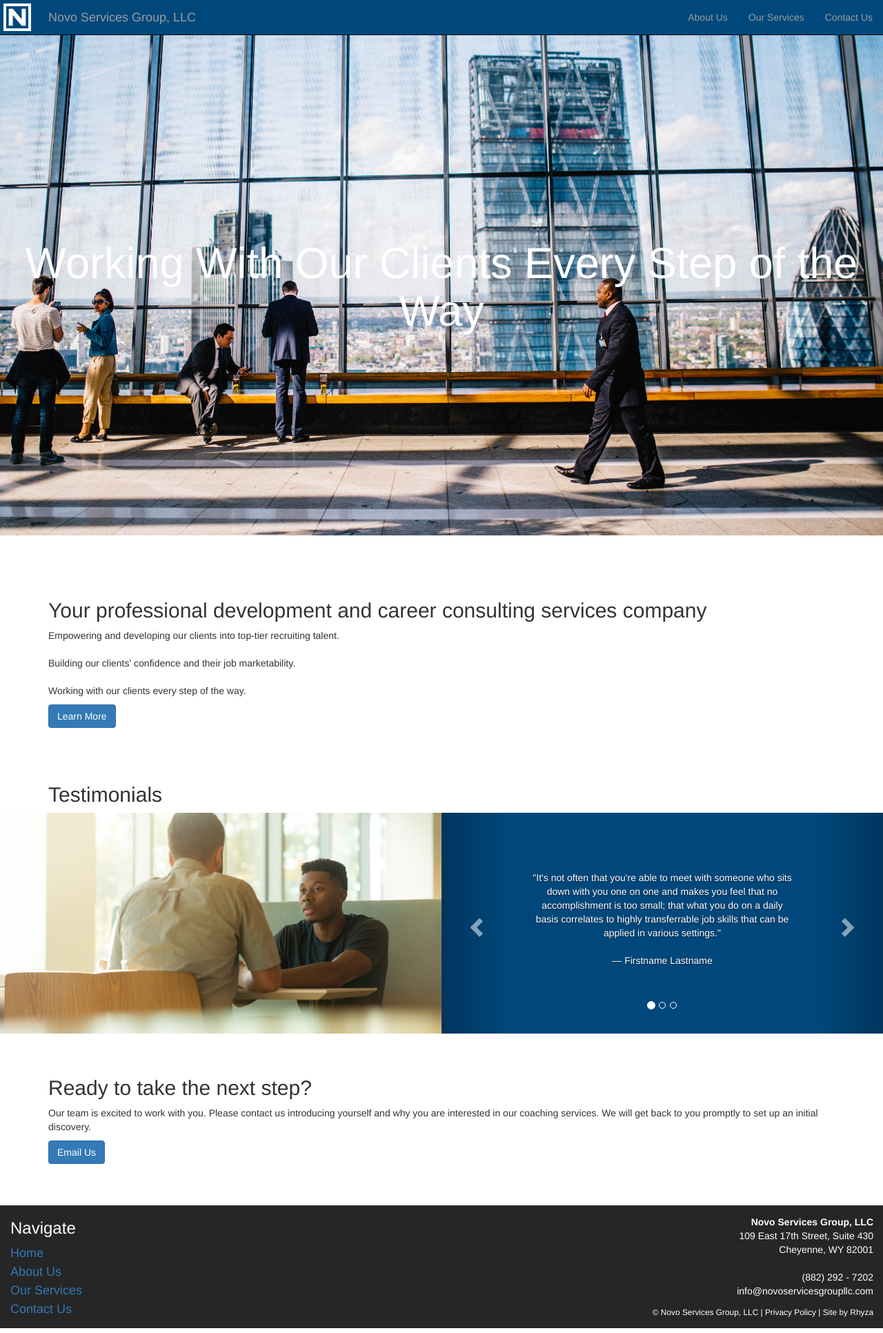
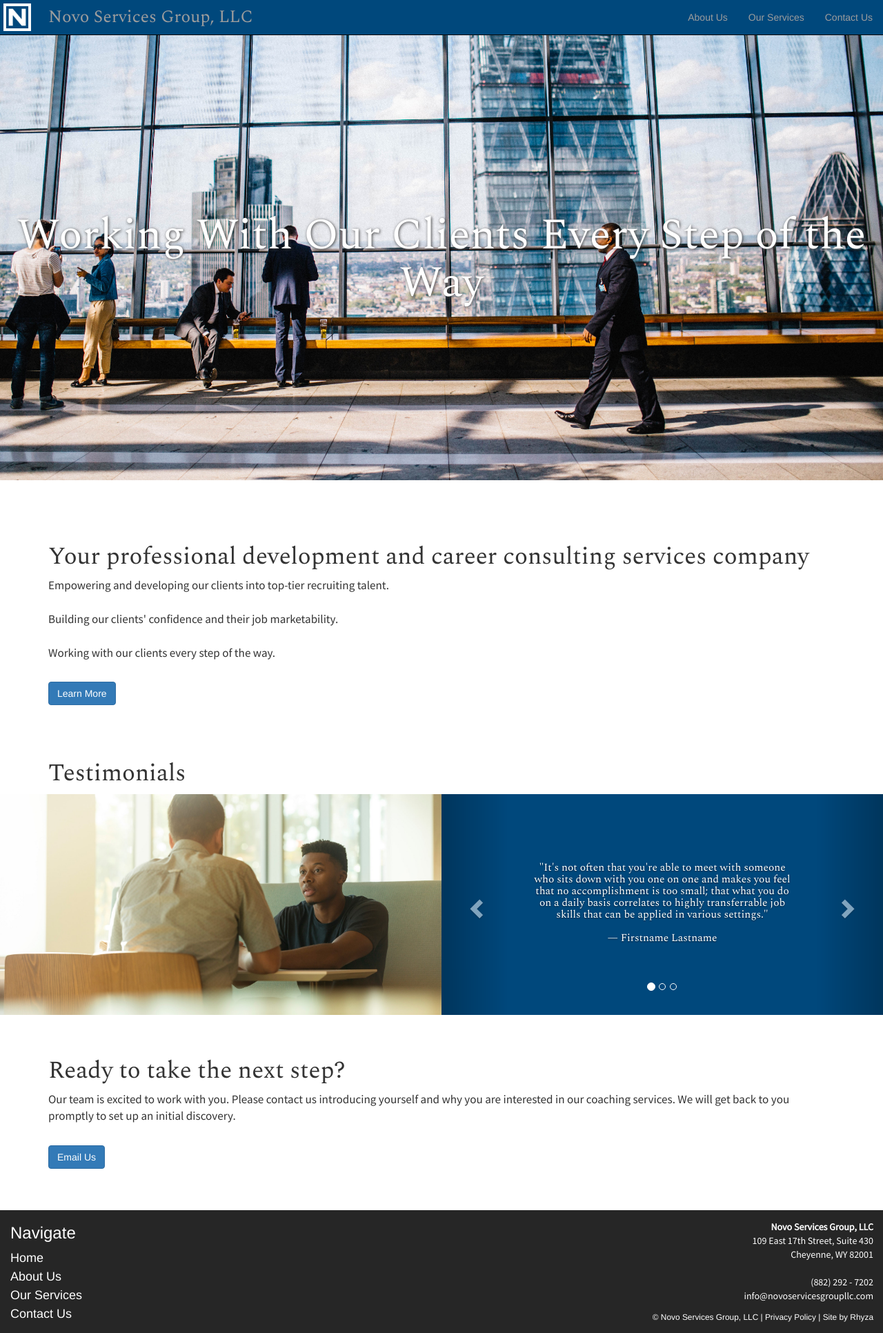
Before and after one commit to rhyza/nsg, a PHP site: page / in a window 1280 px wide. Shown: the whole page at 69% size. Run offline with PHP 8.4, Linux system fonts and the light colour scheme.

Commit message:
Change all font
Used Spectral and Source Sans Pro.
Add a break between text and action buttons.

```diff
--- a/css/main.css
+++ b/css/main.css
@@ -1,3 +1,15 @@
+h1, h2, h5, .navbar-brand {
+    font-family: 'Spectral', serif;
+}
+
+p {
+    font-family: 'Source Sans Pro', sans-serif;
+}
+
+a {
+    color: white;
+}
+
 .navbar-inverse {
     background-color: #00487C;
     color: white;
@@ -12,8 +24,16 @@
     width: auto;
 }
 
+.navbar-brand {
+    font-size: 1.8em;
+}
+
 .header-home {
     background-image:url("../img/home.jpg");
+}
+
+h1 {
+    text-shadow: 1px 1px 4px #404040;
 }
 
 .jumbotron {
@@ -21,8 +41,8 @@
     color: white;
     text-align: center;
     color: white;
-    padding-top: 35vh;
-    padding-bottom: 35vh;
+    padding-top: 30vh;
+    padding-bottom: 30vh;
     background-repeat: no-repeat;
     background-size: cover;
     color: white;
@@ -31,6 +51,14 @@
 
 .blurb {
     padding-top: 3em;
+}
+
+.blurb>h2 {
+    font-size: 2.5em;
+}
+
+.blurb>p {
+    font-size: 1.22em;
 }
 
 .no-gutter {
@@ -52,6 +80,10 @@
 .carousel .item {
     background-color: #00487C;
     height: 40vh;
+}
+
+h5 {
+    font-size: 1.1em;
 }
 
 .footer {
--- a/html/home.html
+++ b/html/home.html
@@ -10,7 +10,7 @@
     <p>Empowering and developing our clients into top-tier recruiting talent.
     <br><br>Building our clients' confidence and their job marketability.
     <br><br>Working with our clients every step of the way.</p>
-    <a class="btn btn-primary" href="#" role="button">Learn More</a>
+    <br><a class="btn btn-primary" href="#" role="button">Learn More</a>
     <br><br><br><br>
     <h2>Testimonials</h2>
   </div>
@@ -32,24 +32,24 @@
           <div class="item active">
             <div class="carousel-caption flex-container">
               <div>
-                <p>"It's not often that you're able to meet with someone who sits down with you one on one and makes you feel that no accomplishment is too small; that what you do on a daily basis correlates to highly transferrable job skills that can be applied in various settings."
-                <br><br>&mdash; Firstname Lastname</p>
+                <h5>"It's not often that you're able to meet with someone who sits down with you one on one and makes you feel that no accomplishment is too small; that what you do on a daily basis correlates to highly transferrable job skills that can be applied in various settings."
+                <br><br>&mdash; Firstname Lastname</h5>
               </div>
             </div>
           </div>
           <div class="item">
             <div class="carousel-caption flex-container">
               <div>
-                <p>"As a student coming from a non-target university, I found it very difficult to secure a summer investment banking internship. However, with the help and direct coaching I received from Novo Services Group, I was able to successfully land an internship at a top, bulge bracket investment bank as a Summer Analyst."
-                <br><br>&mdash; Firstname Lastname</p>
+                <h5>"As a student coming from a non-target university, I found it very difficult to secure a summer investment banking internship. However, with the help and direct coaching I received from Novo Services Group, I was able to successfully land an internship at a top, bulge bracket investment bank as a Summer Analyst."
+                <br><br>&mdash; Firstname Lastname</h5>
               </div>
             </div>
           </div>
           <div class="item">
             <div class="carousel-caption flex-container">
               <div>
-                <p>"Extremely professional and well worth the investment. Overall, I had the opportunity to work exclusively with my coach who made it possible for me to grow more both as a student and as a professional businessman."
-                <br><br>&mdash; Firstname Lastname</p>
+                <h5>"Extremely professional and well worth the investment. Overall, I had the opportunity to work exclusively with my coach who made it possible for me to grow more both as a student and as a professional businessman."
+                <br><br>&mdash; Firstname Lastname</h5>
               </div>
             </div>
           </div>
@@ -76,7 +76,7 @@
   <div class="blurb">
     <h2>Ready to take the next step?</h2>
     <p>Our team is excited to work with you. Please contact us introducing yourself and why you are interested in our coaching services. We will get back to you promptly to set up an initial discovery.</p>
-    <a class="btn btn-primary" href="#" role="button">Email Us</a>
+    <br><a class="btn btn-primary" href="#" role="button">Email Us</a>
     <br><br><br><br>
   </div>
 </div>
--- a/html/navbar.html
+++ b/html/navbar.html
@@ -8,6 +8,7 @@
     <title>Novo</title>
     <link href="bootstrap/bootstrap.min.css" rel="stylesheet">
     <link href="css/main.css" rel="stylesheet">
+    <link href="https://fonts.googleapis.com/css?family=Source+Sans+Pro|Spectral" rel="stylesheet">
   </head>
   <body>
     <nav class="navbar navbar-inverse navbar-static-top">
```
